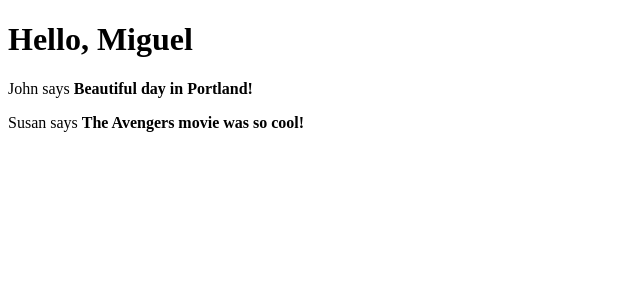
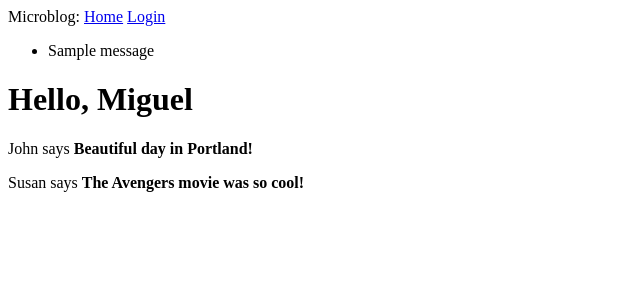
Before and after one commit to jomarnavarro/hello-flask, a Flask app: page / in a window 1280 px wide. Shown: the top 300 px of the page, without its empty margins (0-640 px from the left). Run offline with Flask 2, Linux system fonts and the light colour scheme; one stand-in notice (Sample message) is shown.

Commit message:
Adds login route and associated templates

```diff
--- a/app/routes.py
+++ b/app/routes.py
@@ -1,5 +1,6 @@
-from flask import render_template
+from flask import render_template, flash, redirect, url_for
 from app import app
+from app.forms import LoginForm
 
 @app.route('/')
 @app.route('/index')
@@ -16,3 +17,13 @@ def index():
         }
     ]
     return render_template('index.html', title='Home', user=user, posts=posts)
+
+@app.route('/login', methods=['GET', 'POST'])
+def login():
+    form  = LoginForm()
+    if form.validate_on_submit():
+        flash('Login requested for user {}, remember_me={}'.format(
+            form.username.data, form.remember_me.data
+        ))
+        return redirect(url_for('index'))
+    return render_template('login.html', title='Sign In', form=form)
--- a/app/templates/base.html
+++ b/app/templates/base.html
@@ -11,6 +11,20 @@
     {% endif %}
 </head>
 <body>
+    <nav><div>
+        Microblog:
+        <a href="{{ url_for('index') }}">Home</a>
+        <a href="{{ url_for('login') }}">Login</a>
+    </div></nav>
+    {% with messages = get_flashed_messages() %}
+        {% if messages %}
+        <ul>
+            {% for message in messages %}
+            <li>{{ message }}</li>
+            {% endfor %}
+        </ul>
+        {% endif %}
+    {% endwith %}
     {% block content %}{% endblock %}
 </body>
 </html>
```
Also changed, not shown: app/templates/login.html (added, +24 -0 lines).
